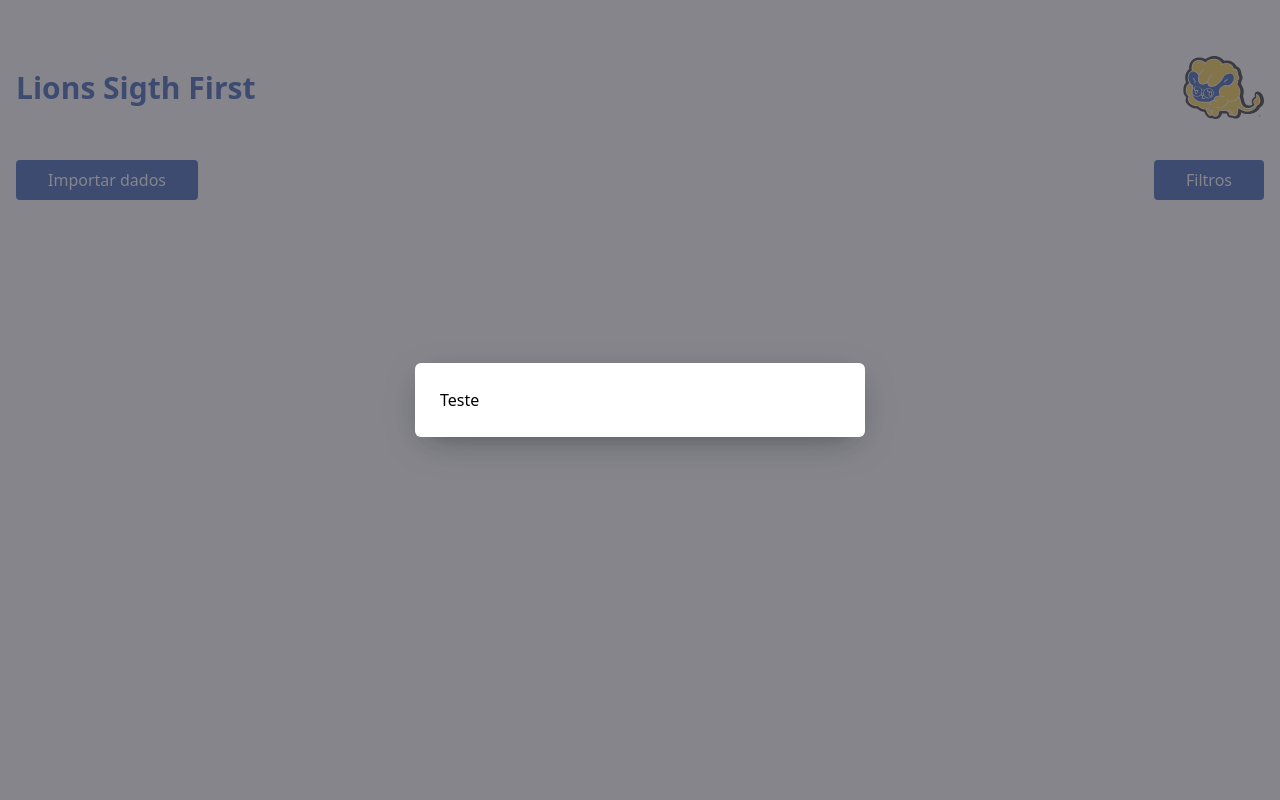
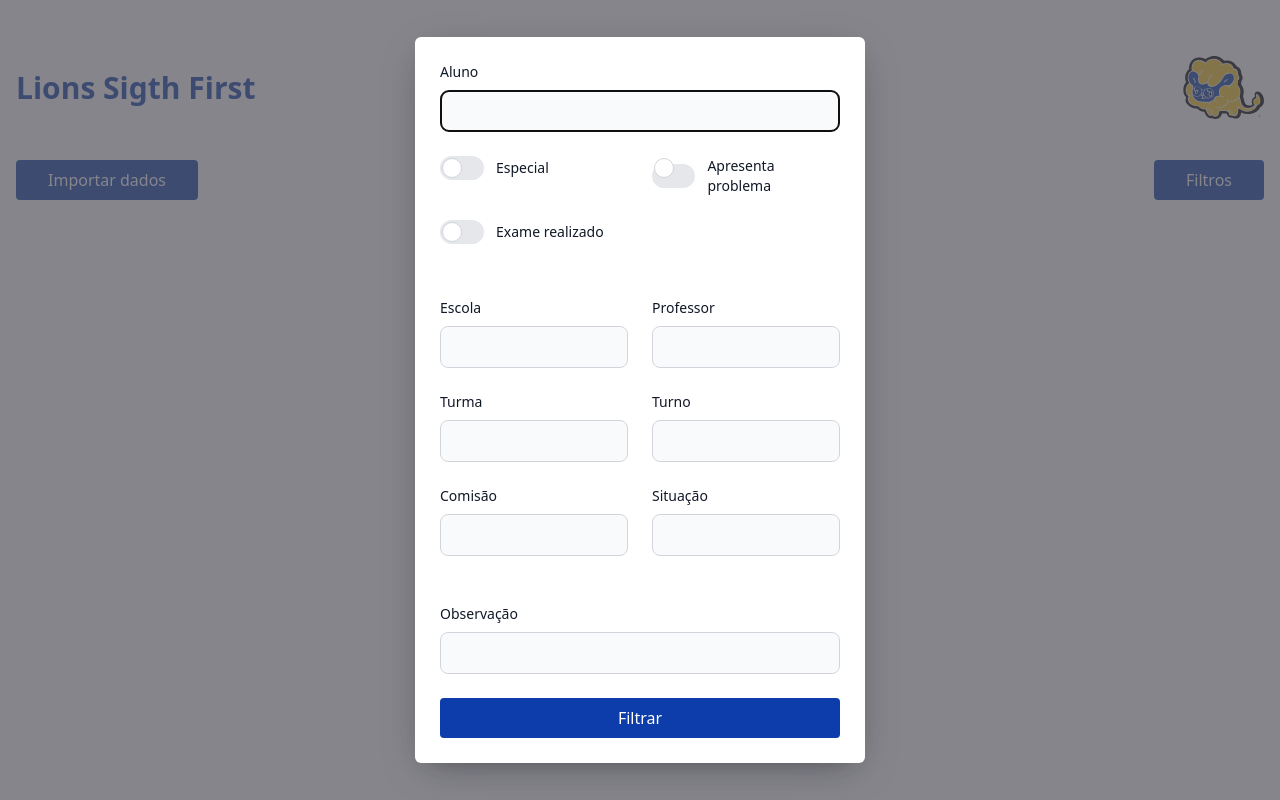
Before and after one commit to DeividFrancis/lions-sigthfirst-web, a Next.js app: page / in a window 1280 px wide. Both pictures are taken after a click on the button "Filtros". Built offline with nearby package versions, Linux system fonts and the light colour scheme.

Commit message:
feat: modela filtro

```diff
--- /dev/null
+++ b/src/components/Checkbox/index.tsx
@@ -0,0 +1,27 @@
+import { InputHTMLAttributes } from "react";
+
+interface Props extends InputHTMLAttributes<HTMLInputElement> {
+  name: string;
+  label: string;
+}
+
+export function Checkbox({ name, label, ...rest }: Props) {
+  return (
+    <div className="flex items-center">
+      <input
+        id={name}
+        name={name}
+        type="checkbox"
+        value="true"
+        className="w-4 h-4 text-blue-600 bg-gray-100 border-gray-300 rounded focus:ring-blue-500 dark:focus:ring-blue-600 dark:ring-offset-gray-800 focus:ring-2 dark:bg-gray-700 dark:border-gray-600"
+        {...rest}
+      />
+      <label
+        htmlFor={name}
+        className="ml-2 text-sm font-medium text-gray-900 dark:text-gray-300"
+      >
+        {label}
+      </label>
+    </div>
+  );
+}
--- a/src/components/Dialog/index.tsx
+++ b/src/components/Dialog/index.tsx
@@ -4,7 +4,7 @@ function Content({ className, ...rest }: RadixDialog.DialogContentProps) {
   return (
     <RadixDialog.Content
       className={`
-        fixed top-[50%] left-[50%] max-h-[85vh] w-[90vw] max-w-[450px] translate-x-[-50%] translate-y-[-50%] rounded-[6px]
+        fixed top-[50%] left-[50%] w-[90vw] max-w-[450px] translate-x-[-50%] translate-y-[-50%] rounded-[6px]
         bg-white p-[25px] shadow-[hsl(206_22%_7%_/_35%)_0px_10px_38px_-10px,_hsl(206_22%_7%_/_20%)_0px_10px_20px_-15px]
         focus:outline-none ${className}
         `}
--- a/src/components/DialogFiltros/index.tsx
+++ b/src/components/DialogFiltros/index.tsx
@@ -1,5 +1,8 @@
-import { Button } from "../Button";
-import { Dialog } from "../Dialog";
+import { Dialog } from "~/components/Dialog";
+import { Button } from "~/components/Button";
+import { TextInput } from "~/components/TextInput";
+import { Checkbox } from "../Checkbox";
+import { ToggleInput } from "../ToggleInput";
 
 export function DialogFiltros() {
   return (
@@ -10,7 +13,32 @@ export function DialogFiltros() {
       <Dialog.Portal>
         <Dialog.Overlay />
         <Dialog.Content>
-          <h1>Teste</h1>
+          <div className="">
+            <div className="grid gap-6">
+              <TextInput name="aluno" label="Aluno" />
+              <div className="grid gap-6 mb-6 md:grid-cols-2">
+                <ToggleInput name="especial" label="Especial" />
+                <ToggleInput
+                  name="apresentaProblema"
+                  label="Apresenta problema"
+                />
+                <ToggleInput name="exameRealizado" label="Exame realizado" />
+              </div>
+              <div className="grid gap-6 mb-6 md:grid-cols-2">
+                <TextInput name="escola" label="Escola" />
+                <TextInput name="professor" label="Professor" />
+                <TextInput name="turma" label="Turma" />
+                <TextInput name="turno" label="Turno" />
+                <TextInput name="comisao" label="Comisão" />
+                <TextInput name="situacao" label="Situação" />
+              </div>
+
+              <div>
+                <TextInput name="observacao" label="Observação" />
+              </div>
+              <Button>Filtrar</Button>
+            </div>
+          </div>
         </Dialog.Content>
       </Dialog.Portal>
     </Dialog.Root>
--- /dev/null
+++ b/src/components/TextInput/index.tsx
@@ -0,0 +1,26 @@
+import { InputHTMLAttributes } from "react";
+
+interface Props extends InputHTMLAttributes<HTMLInputElement> {
+  name: string;
+  label: string;
+}
+
+export function TextInput({ name, label, ...rest }: Props) {
+  return (
+    <div>
+      <label
+        htmlFor={name}
+        className="block mb-2 text-sm font-medium text-gray-900 dark:text-white"
+      >
+        {label}
+      </label>
+      <input
+        type="text"
+        id={name}
+        name={name}
+        className="bg-gray-50 border border-gray-300 text-gray-900 text-sm rounded-lg focus:ring-blue-500 focus:border-blue-500 block w-full p-2.5 dark:bg-gray-700 dark:border-gray-600 dark:placeholder-gray-400 dark:text-white dark:focus:ring-blue-500 dark:focus:border-blue-500"
+        {...rest}
+      />
+    </div>
+  );
+}
--- /dev/null
+++ b/src/components/ToggleInput/index.tsx
@@ -0,0 +1,20 @@
+import { InputHTMLAttributes } from "react";
+
+interface Props extends InputHTMLAttributes<HTMLInputElement> {
+  name: string;
+  label: string;
+}
+
+export function ToggleInput({ name, label, ...rest }: Props) {
+  return (
+    <div>
+      <label className="relative inline-flex items-center cursor-pointer">
+        <input type="checkbox" value="" className="sr-only peer" name={name} />
+        <div className="w-11 h-6 bg-gray-200 peer-focus:outline-none peer-focus:ring-4 peer-focus:ring-blue-300 dark:peer-focus:ring-blue-800 rounded-full peer dark:bg-gray-700 peer-checked:after:translate-x-full peer-checked:after:border-white after:content-[''] after:absolute after:top-[2px] after:left-[2px] after:bg-white after:border-gray-300 after:border after:rounded-full after:h-5 after:w-5 after:transition-all dark:border-gray-600 peer-checked:bg-blue-600"></div>
+        <span className="ml-3 text-sm font-medium text-gray-900 dark:text-gray-300">
+          {label}
+        </span>
+      </label>
+    </div>
+  );
+}
--- a/tailwind.config.js
+++ b/tailwind.config.js
@@ -5,6 +5,7 @@ module.exports = {
     "./src/components/**/*.{js,ts,jsx,tsx,mdx}",
     "./src/app/**/*.{js,ts,jsx,tsx,mdx}",
   ],
+  darkMode: "class",
   theme: {
     extend: {
       colors: {
--- a/tsconfig.json
+++ b/tsconfig.json
@@ -14,6 +14,7 @@
     "isolatedModules": true,
     "jsx": "preserve",
     "incremental": true,
+    "baseUrl": ".",
     "paths": {
       "~/*": ["./src/*"]
     }
```
